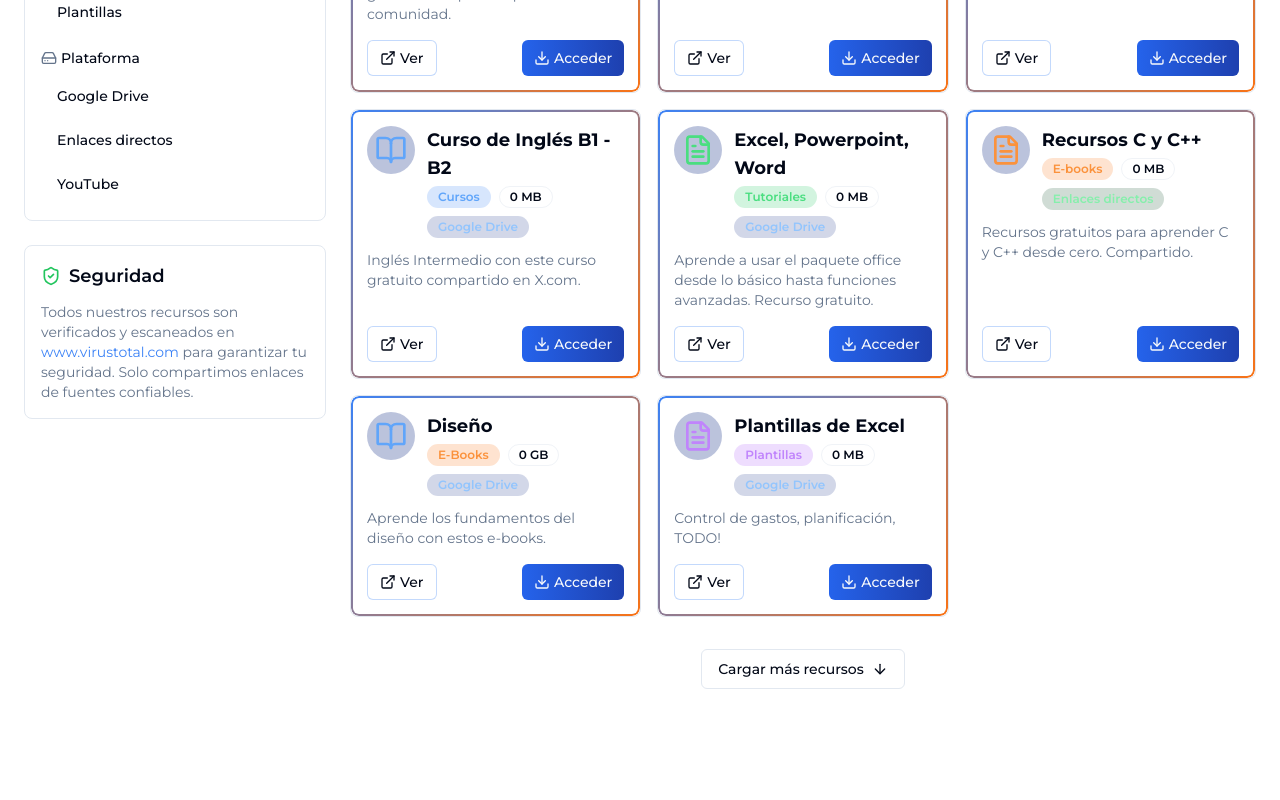
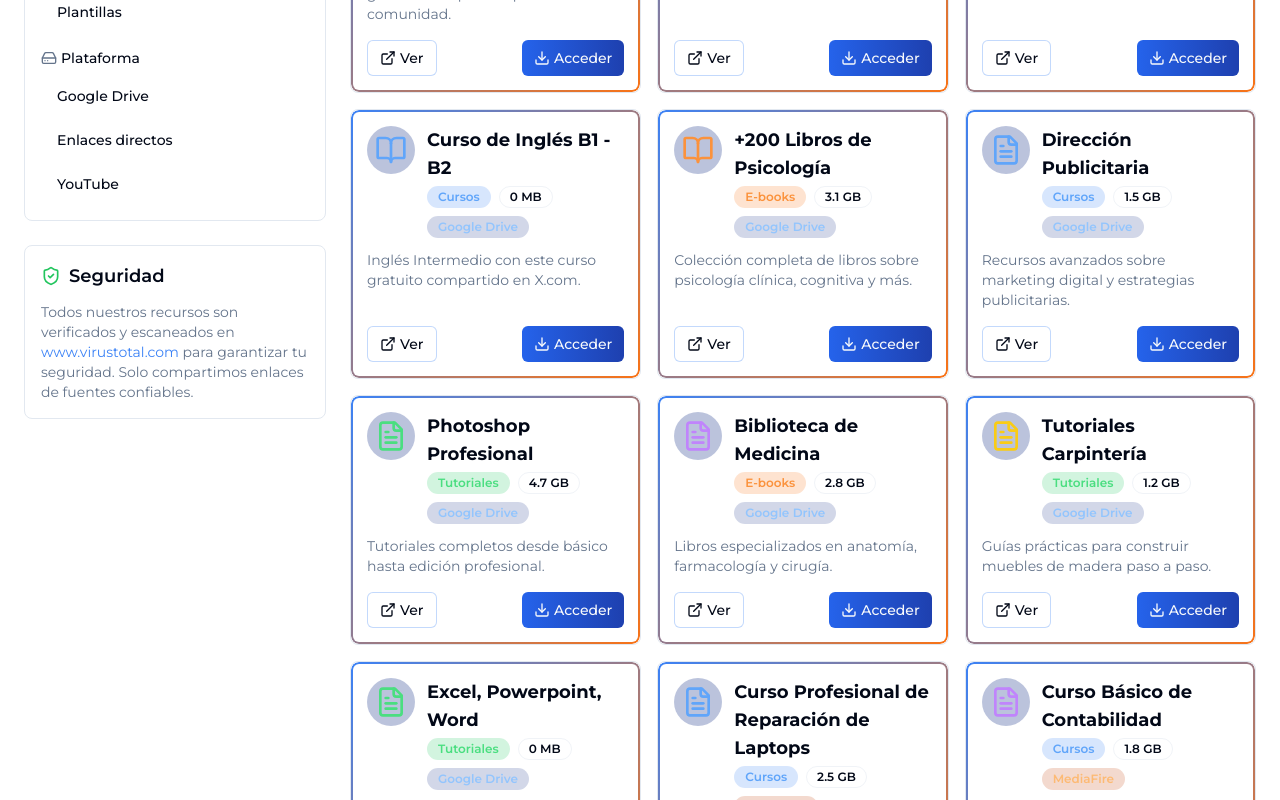
Before and after one commit to perazzajose/conectatumundo, a Next.js app: page /recursos in a window 1280 px wide. Shown: the part 940-1740 px from the top of the page. Built offline with nearby package versions, Linux system fonts and the light colour scheme.

Commit message:
cursos de @regalosdigitals

```diff
--- a/app/recursos/page.tsx
+++ b/app/recursos/page.tsx
@@ -205,15 +205,99 @@ export default function RecursosPage() {
   icon={<FileText className="h-8 w-8 text-purple-400" />}
 />
 */}
+
+
+      <ResourceCard
+        title="+200 Libros de Psicología"
+        description="Colección completa de libros sobre psicología clínica, cognitiva y más."
+        category="E-books"
+        size="3.1 GB"
+        platform="Google Drive"
+        downloadUrl="https://drive.google.com/drive/u/0/folders/1TUE-CSoztg46csXyQGIvfS5rXuBfk-ZM"
+        icon={<BookOpen className="h-8 w-8 text-orange-400" />}
+      />
+
+      {/* Dirección Publicitaria */}
+      <ResourceCard
+        title="Dirección Publicitaria"
+        description="Recursos avanzados sobre marketing digital y estrategias publicitarias."
+        category="Cursos"
+        size="1.5 GB"
+        platform="Google Drive"
+        downloadUrl="https://drive.google.com/drive/u/0/folders/1WDMtrPw8MmGGhxdw-j1BN9uUn_vGVeaC"
+        icon={<FileText className="h-8 w-8 text-blue-400" />}
+      />
+
+      {/* Photoshop */}
+      <ResourceCard
+        title="Photoshop Profesional"
+        description="Tutoriales completos desde básico hasta edición profesional."
+        category="Tutoriales"
+        size="4.7 GB"
+        platform="Google Drive"
+        downloadUrl="https://drive.google.com/drive/u/0/folders/1qLegJ8UGUuPPBIVqBSfoHTK1uxokZhGs"
+        icon={<FileText className="h-8 w-8 text-green-400" />}
+      />
+
+      {/* Biblioteca de Medicina */}
+      <ResourceCard
+        title="Biblioteca de Medicina"
+        description="Libros especializados en anatomía, farmacología y cirugía."
+        category="E-books"
+        size="2.8 GB"
+        platform="Google Drive"
+        downloadUrl="https://drive.google.com/drive/u/0/folders/1hdHqaxQNi8tm-Fk86fpsHFZennA8roKH"
+        icon={<FileText className="h-8 w-8 text-purple-400" />}
+      />
+
+      {/* Tutoriales Muebles de Madera */}
+      <ResourceCard
+        title="Tutoriales Carpintería"
+        description="Guías prácticas para construir muebles de madera paso a paso."
+        category="Tutoriales"
+        size="1.2 GB"
+        platform="Google Drive"
+        downloadUrl="https://drive.google.com/drive/folders/1H9FScgUSAxD-iVN5xLYO5mmOMUNVjXVz"
+        icon={<FileText className="h-8 w-8 text-yellow-400" />}
+      />
+
+      {/* Ejemplo original (se mantiene) */}
       <ResourceCard
         title="Excel, Powerpoint, Word"
-                      description="Aprende a usar el paquete office desde lo básico hasta funciones avanzadas. Recurso gratuito."
+        description="Aprende a usar el paquete office desde lo básico hasta funciones avanzadas."
         category="Tutoriales"
         size="0 MB"
         platform="Google Drive"
         downloadUrl="https://drive.google.com/drive/folders/15eup-30YZD-aeMVJTnhqd4VqU8atgT0L"
         icon={<FileText className="h-8 w-8 text-green-400" />}
       />
+
+
+
+
+
+   <ResourceCard
+        title="Curso Profesional de Reparación de Laptops"
+        description="Aprende diagnóstico, soldadura y reparación hardware de portátiles."
+        category="Cursos"
+        size="2.5 GB"
+        platform="MediaFire"
+        downloadUrl="https://www.mediafire.com/folder/gc0y1wtjeaien/Curso+Profesional+en+Reparacion+de+Laptops"
+        icon={<FileText className="h-8 w-8 text-blue-400" />}
+      />
+
+      {/* Contabilidad para no Contadores */}
+      <ResourceCard
+        title="Curso Básico de Contabilidad"
+        description="Fundamentos contables para emprendedores y profesionales no especializados."
+        category="Cursos"
+        size="1.8 GB"
+        platform="MediaFire"
+        downloadUrl="https://www.mediafire.com/folder/msr883s9bxbk7/Curso+Básico+de+Contabilidad+para+no+Contadores"
+        icon={<FileText className="h-8 w-8 text-purple-400" />}
+      />
+
+
                     <ResourceCard
                       title="Recursos C y C++ "
                       description="Recursos gratuitos para aprender C y C++ desde cero. Compartido."
--- a/components/resource-card.tsx
+++ b/components/resource-card.tsx
@@ -44,6 +44,10 @@ export default function ResourceCard({
     switch (platform.toLowerCase()) {
       case "google drive":
         return "bg-blue-900/20 text-blue-300 hover:bg-blue-900/30"
+      case "mega":
+        return "bg-red-900/20 text-red-200 hover:bg-red-900/30" // Rojo similar al logo de MEGA
+      case "mediafire":
+        return "bg-orange-700/20 text-orange-300 hover:bg-orange-700/30" // Naranja como su branding
       case "enlaces directos":
         return "bg-green-900/20 text-green-300 hover:bg-green-900/30"
       case "youtube":
@@ -52,7 +56,6 @@ export default function ResourceCard({
         return "bg-gray-900/20 text-gray-300 hover:bg-gray-900/30"
     }
   }
-
   return (
     <div className="flex flex-col p-4 bg-card rounded-lg border border-border hover:shadow-md transition-all hover-scale gradient-border">
       <div className="flex items-start gap-3 mb-3">
```
Lines whose indentation alone changed are shown as unchanged.
